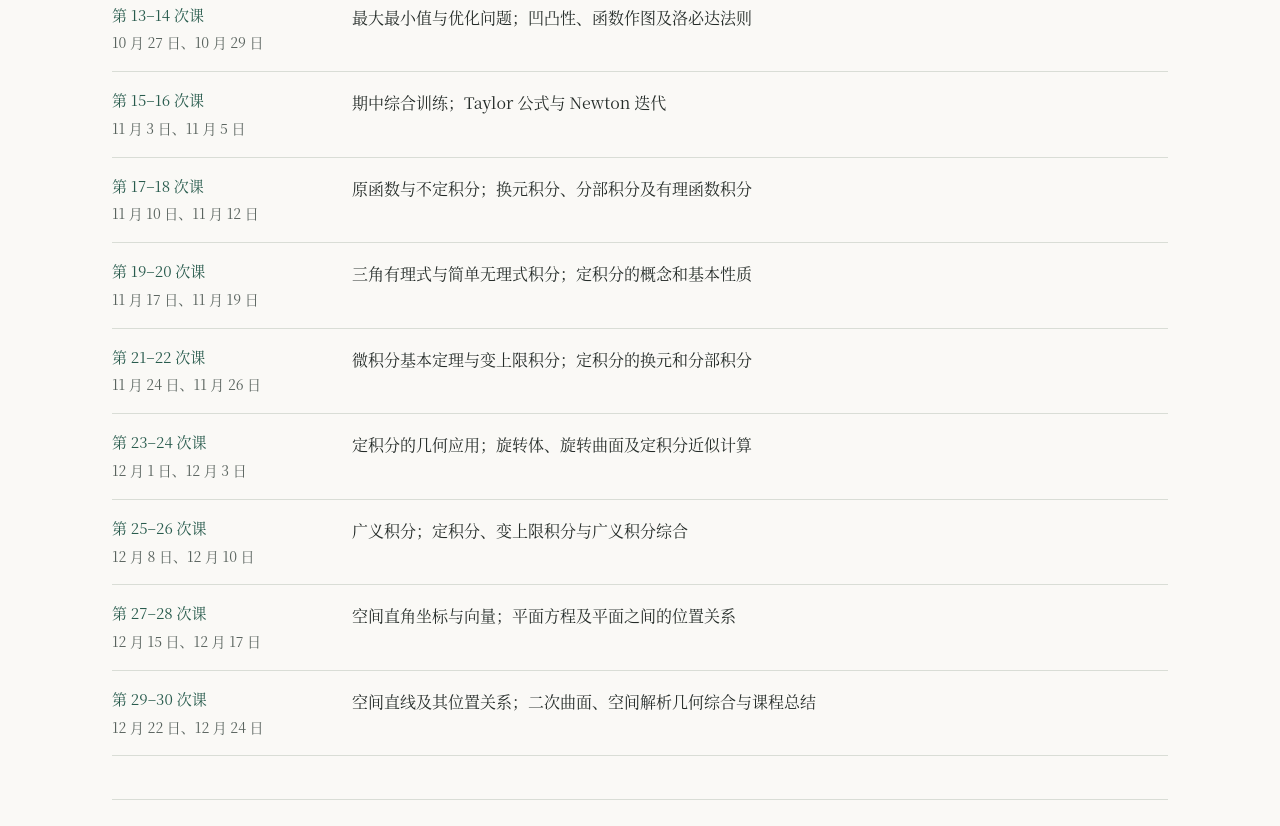
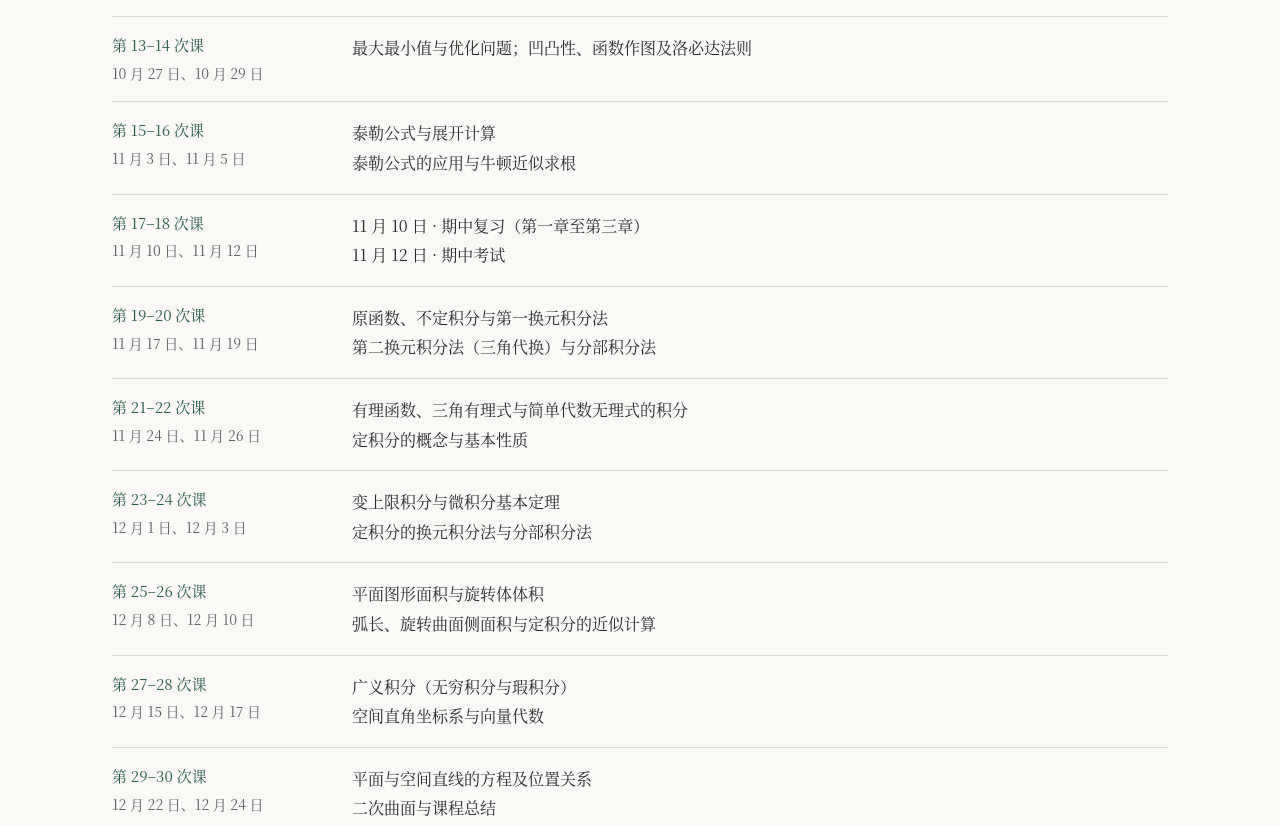
Before and after one commit to Yunfan-He/Yunfan-He.github.io, a plain HTML site: page teaching/advanced-mathematics-c/index.html in a window 1280 px wide. Shown: the part 1283-2109 px from the top of the page. Drawn offline with Linux system fonts and the light colour scheme.

Commit message:
Update fall 2026 Advanced Mathematics C teaching schedule

```diff
--- a/teaching/advanced-mathematics-c/index.html
+++ b/teaching/advanced-mathematics-c/index.html
@@ -68,7 +68,7 @@
       <section class="content-section course-plan" id="plan" aria-labelledby="plan-heading">
         <h2 id="plan-heading">教学计划</h2>
         <div class="section-body">
-          <p class="plan-overview">每周二、周四上课，每次 2 课时。本学期按现有校历安排 30 次课，共 60 课时。</p>
+          <p class="plan-overview">每周二、周四上课，每次 2 课时。本学期共安排 30 个课程时段，含 11 月 12 日的期中考试。</p>
           <p class="plan-holiday">
             <strong>国庆停课</strong>：10 月 1 日、10 月 6 日停课两次。</p>
           <p class="plan-description" id="plan-description">以下为课程的大致进度；具体内容与顺序可能会做适当调整，作业以每次正式发布为准。</p>
@@ -149,7 +149,7 @@
                     <time datetime="2026-11-03">11 月 3 日</time>、<time datetime="2026-11-05">11 月 5 日</time>
                   </p>
                 </div>
-                <p class="schedule-topic">期中综合训练；Taylor 公式与 Newton 迭代</p>
+                <p class="schedule-topic">泰勒公式与展开计算<br>泰勒公式的应用与牛顿近似求根</p>
               </li>
               <li class="schedule-row" data-stage="9">
                 <div class="schedule-meta">
@@ -158,7 +158,7 @@
                     <time datetime="2026-11-10">11 月 10 日</time>、<time datetime="2026-11-12">11 月 12 日</time>
                   </p>
                 </div>
-                <p class="schedule-topic">原函数与不定积分；换元积分、分部积分及有理函数积分</p>
+                <p class="schedule-topic">11 月 10 日 · 期中复习（第一章至第三章）<br>11 月 12 日 · 期中考试</p>
               </li>
               <li class="schedule-row" data-stage="10">
                 <div class="schedule-meta">
@@ -167,7 +167,7 @@
                     <time datetime="2026-11-17">11 月 17 日</time>、<time datetime="2026-11-19">11 月 19 日</time>
                   </p>
                 </div>
-                <p class="schedule-topic">三角有理式与简单无理式积分；定积分的概念和基本性质</p>
+                <p class="schedule-topic">原函数、不定积分与第一换元积分法<br>第二换元积分法（三角代换）与分部积分法</p>
               </li>
               <li class="schedule-row" data-stage="11">
                 <div class="schedule-meta">
@@ -176,7 +176,7 @@
                     <time datetime="2026-11-24">11 月 24 日</time>、<time datetime="2026-11-26">11 月 26 日</time>
                   </p>
                 </div>
-                <p class="schedule-topic">微积分基本定理与变上限积分；定积分的换元和分部积分</p>
+                <p class="schedule-topic">有理函数、三角有理式与简单代数无理式的积分<br>定积分的概念与基本性质</p>
               </li>
               <li class="schedule-row" data-stage="12">
                 <div class="schedule-meta">
@@ -185,7 +185,7 @@
                     <time datetime="2026-12-01">12 月 1 日</time>、<time datetime="2026-12-03">12 月 3 日</time>
                   </p>
                 </div>
-                <p class="schedule-topic">定积分的几何应用；旋转体、旋转曲面及定积分近似计算</p>
+                <p class="schedule-topic">变上限积分与微积分基本定理<br>定积分的换元积分法与分部积分法</p>
               </li>
               <li class="schedule-row" data-stage="13">
                 <div class="schedule-meta">
@@ -194,7 +194,7 @@
                     <time datetime="2026-12-08">12 月 8 日</time>、<time datetime="2026-12-10">12 月 10 日</time>
                   </p>
                 </div>
-                <p class="schedule-topic">广义积分；定积分、变上限积分与广义积分综合</p>
+                <p class="schedule-topic">平面图形面积与旋转体体积<br>弧长、旋转曲面侧面积与定积分的近似计算</p>
               </li>
               <li class="schedule-row" data-stage="14">
                 <div class="schedule-meta">
@@ -203,7 +203,7 @@
                     <time datetime="2026-12-15">12 月 15 日</time>、<time datetime="2026-12-17">12 月 17 日</time>
                   </p>
                 </div>
-                <p class="schedule-topic">空间直角坐标与向量；平面方程及平面之间的位置关系</p>
+                <p class="schedule-topic">广义积分（无穷积分与瑕积分）<br>空间直角坐标系与向量代数</p>
               </li>
               <li class="schedule-row" data-stage="15">
                 <div class="schedule-meta">
@@ -212,7 +212,7 @@
                     <time datetime="2026-12-22">12 月 22 日</time>、<time datetime="2026-12-24">12 月 24 日</time>
                   </p>
                 </div>
-                <p class="schedule-topic">空间直线及其位置关系；二次曲面、空间解析几何综合与课程总结</p>
+                <p class="schedule-topic">平面与空间直线的方程及位置关系<br>二次曲面与课程总结</p>
               </li>
             </ol>
           </div>
```
